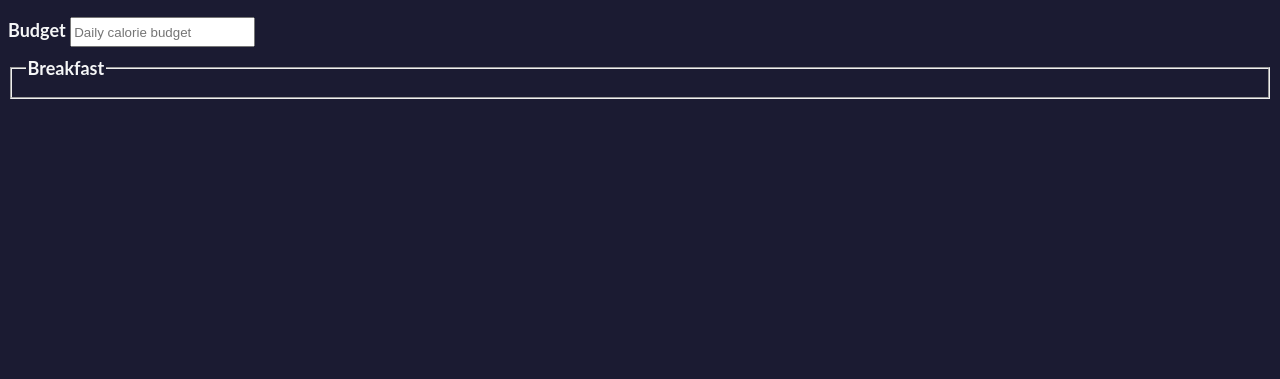
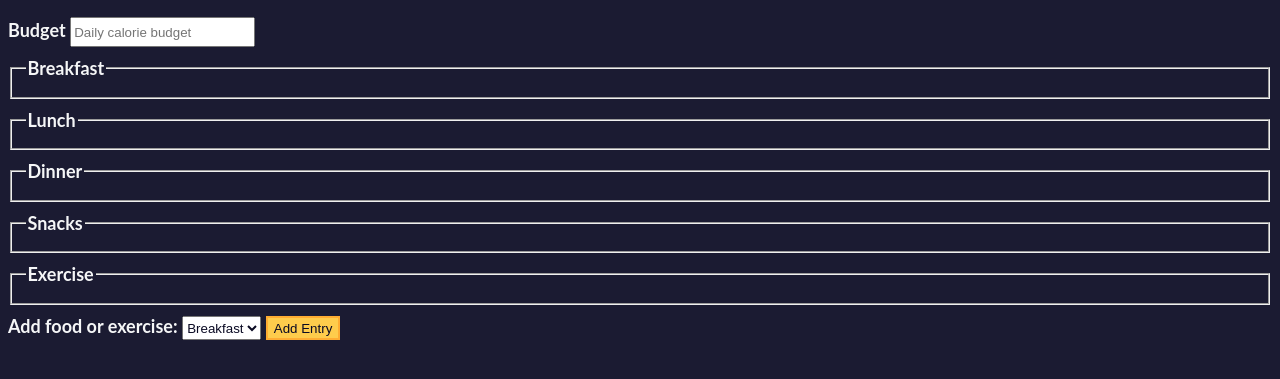
Before and after one commit to FRJ74/CalorieCounter, a plain HTML site: page index.html in a window 1280 px wide. Shown: the part 67-446 px from the top of the page. Drawn offline with Linux system fonts and the light colour scheme.

Commit message:
Add options for dropdown

```diff
--- a/index.html
+++ b/index.html
@@ -16,7 +16,36 @@
                 <fieldset id="breakfast">
                     <legend> Breakfast</legend>
                     <div class="input-container"></div>
-                 </fieldset>
+                </fieldset>
+                <fieldset id="lunch">
+                    <legend>Lunch</legend>
+                    <div class="input-container"></div>
+                </fieldset>
+                <fieldset id="dinner">
+                    <legend>Dinner</legend>
+                    <div class="input-container"></div>
+                </fieldset>
+                <fieldset id="snacks">
+                    <legend>Snacks</legend>
+                    <div class="input-container"></div>
+                </fieldset>
+                <fieldset id="exercise">
+                  <legend>Exercise</legend>
+                  <div class="input-container"></div>
+                </fieldset>
+                <div class="controls">
+                    <span>
+                      <label for="entry-dropdown">Add food or exercise:</label>
+                      <select id="entry-dropdown" name="options">
+                        <option value="breakfast" id="breakfast" selected>Breakfast</option>
+                        <option value="lunch" id="lunch">Lunch</option>
+                        <option value="dinner" id="dinner">Dinner</option>
+                        <option value="snacks" id="snacks">Snacks</option>
+                        <option value="exercise" id="exercise">Exercise</option>
+                      </select>
+                      <button type="button" id="add-entry">Add Entry</button>
+                    </span>
+                  </div>
             </form>
         </div>
     </main>
```
